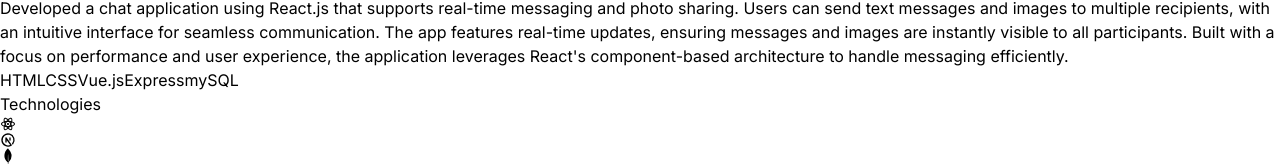
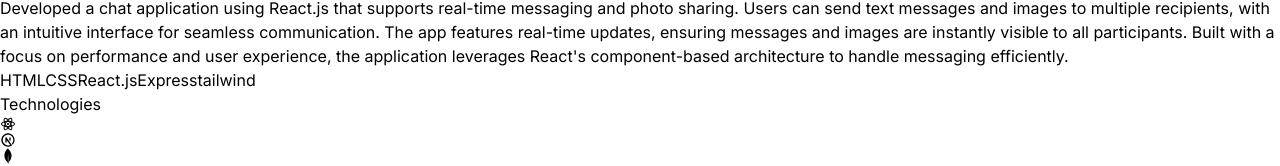
Before and after one commit to swastideep-maharana/Portfolio-web, a React (Vite) app: page / in a window 1280 px wide. Shown: the part 2305-2471 px from the top of the page. Built offline with nearby package versions, Linux system fonts and the light colour scheme.

Commit message:
#added tech

```diff
--- a/src/constants/index.js
+++ b/src/constants/index.js
@@ -84,7 +84,7 @@ export const PROJECTS = [
     image: project4,
     description:
       "Developed a chat application using React.js that supports real-time messaging and photo sharing. Users can send text messages and images to multiple recipients, with an intuitive interface for seamless communication. The app features real-time updates, ensuring messages and images are instantly visible to all participants. Built with a focus on performance and user experience, the application leverages React's component-based architecture to handle messaging efficiently.",
-    technologies: ["HTML", "CSS", "Vue.js", "Express", "mySQL"],
+    technologies: ["HTML", "CSS", "React.js", "Express", "tailwind"],
     link: "https://chat-application111.netlify.app",
   },
 ];
```
